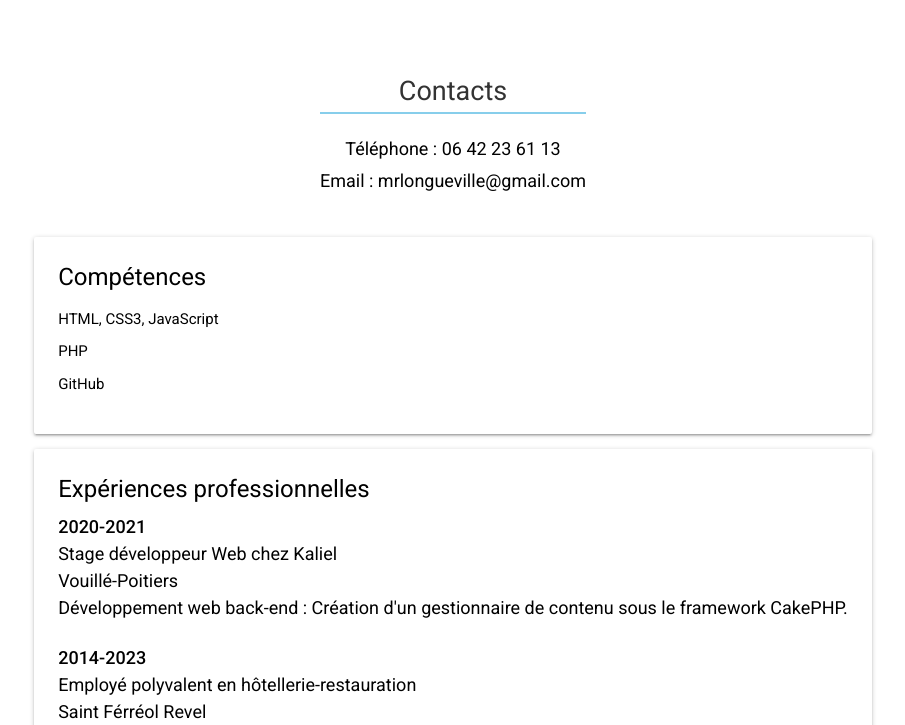
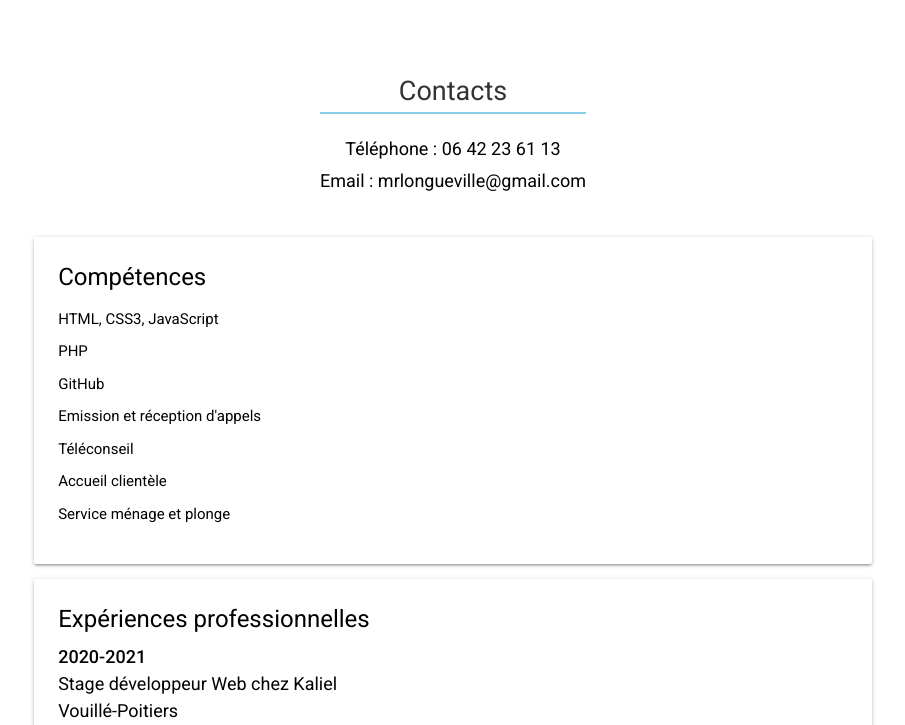
Before and after one commit to Longuevville/cv2025.io, a plain HTML site: page index.html in a window 1280 px wide. Shown: the part 456-1181 px from the top of the page, without its empty margins (187-1092 px from the left). Drawn offline with nearby package versions, Linux system fonts and the light colour scheme.

Commit message:
Update index.html

```diff
--- a/index.html
+++ b/index.html
@@ -40,6 +40,10 @@
                             <li>HTML, CSS3, JavaScript</li>
                             <li>PHP</li>
                             <li>GitHub</li>
+                            <li>Emission et réception d'appels</li>
+                            <li>Téléconseil</li>
+                            <li>Accueil clientèle</li>
+                            <li>Service ménage et plonge</li>
                         </ul>
                     </div>
                 </div>
```
